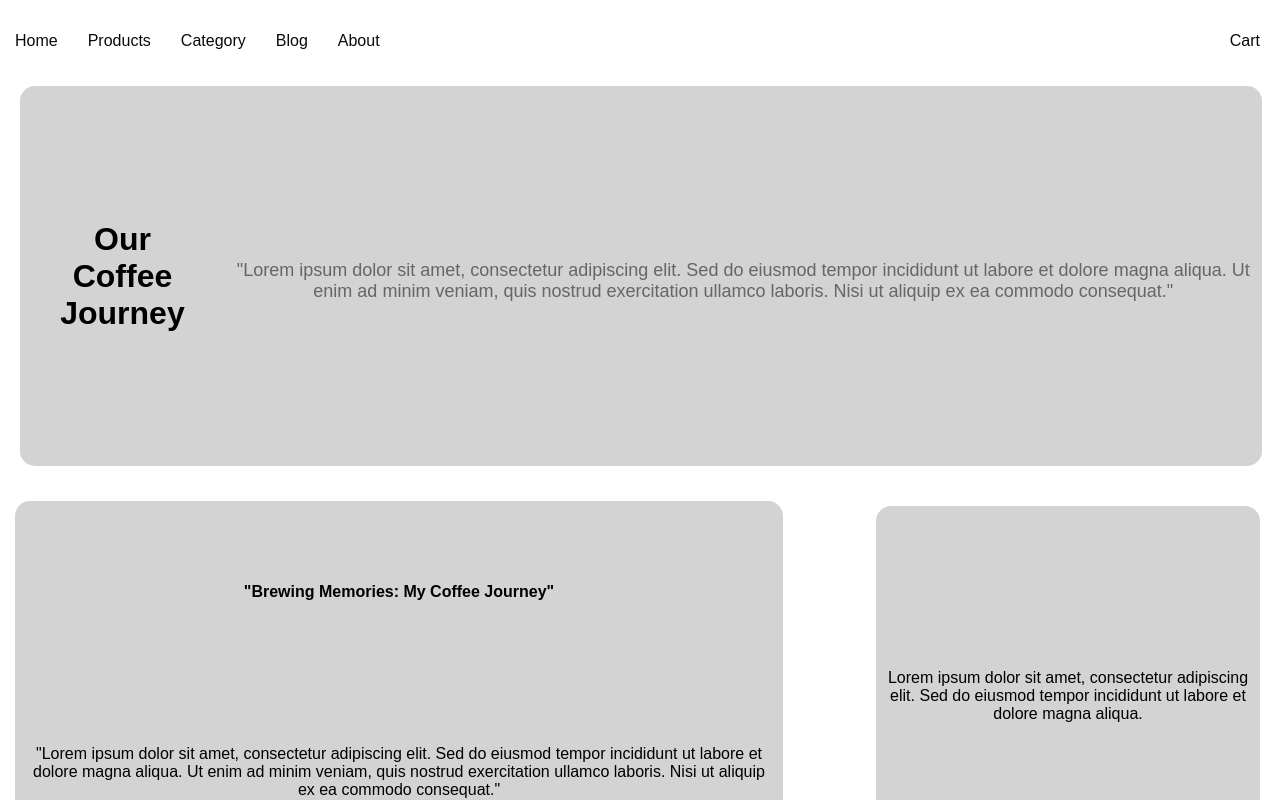
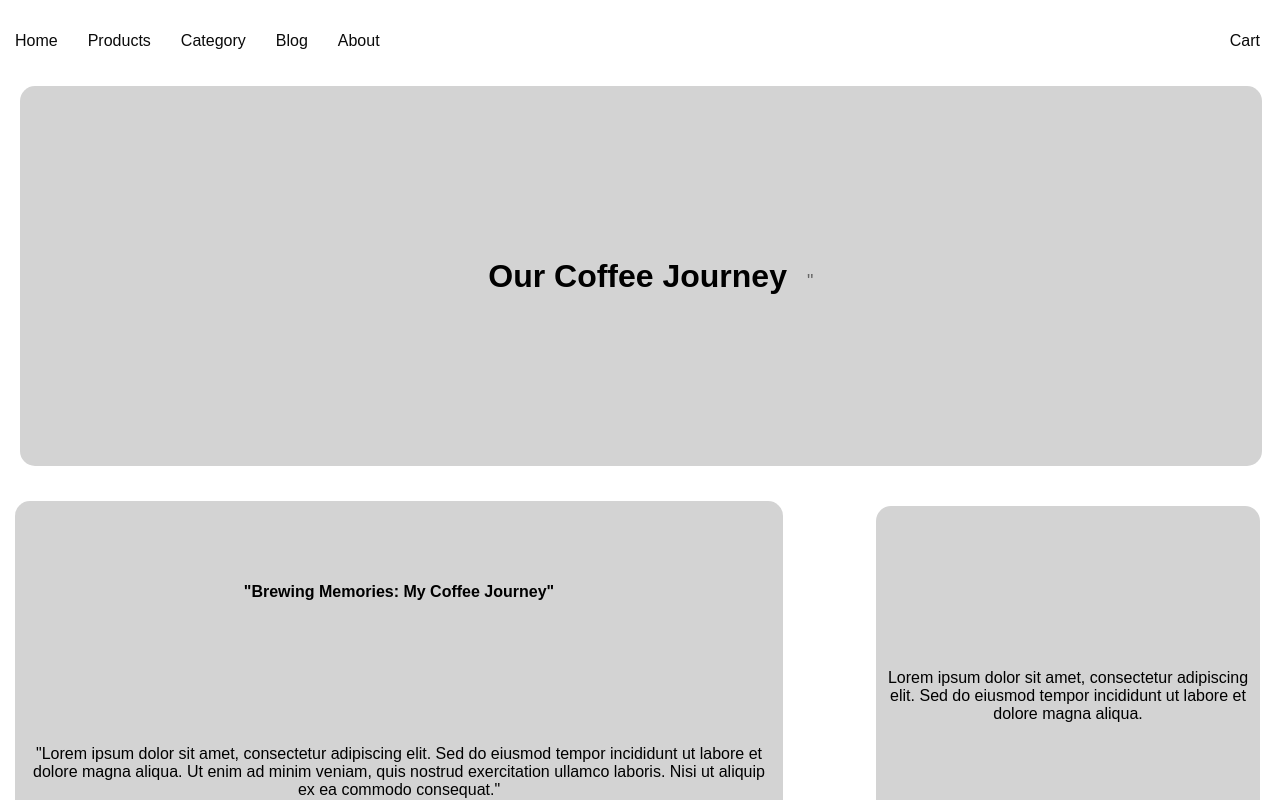
Before and after one commit to Wong-Flo/next-js-ecommerce-store, a Next.js app: page /blog in a window 1280 px wide. Shown: the top 800 px of the page. Built offline with nearby package versions, Linux system fonts and the light colour scheme.

Commit message:
Add . . .

```diff
--- a/app/blog/page.js
+++ b/app/blog/page.js
@@ -9,12 +9,7 @@ export default function BlogPage() {
       <div className="xLarge">
         <h1>Our Coffee Journey</h1>
         <br />
-        <p style={{ fontSize: '18px', color: '#666', marginTop: '10px' }}>
-          "Lorem ipsum dolor sit amet, consectetur adipiscing elit. Sed do
-          eiusmod tempor incididunt ut labore et dolore magna aliqua. Ut enim ad
-          minim veniam, quis nostrud exercitation ullamco laboris. Nisi ut
-          aliquip ex ea commodo consequat."
-        </p>
+        <p style={{ fontSize: '18px', color: '#666', marginTop: '10px' }}>"</p>
       </div>
       <div className="container">
         <div style={{ display: 'grid', margin: '15px' }} className="large">
```
